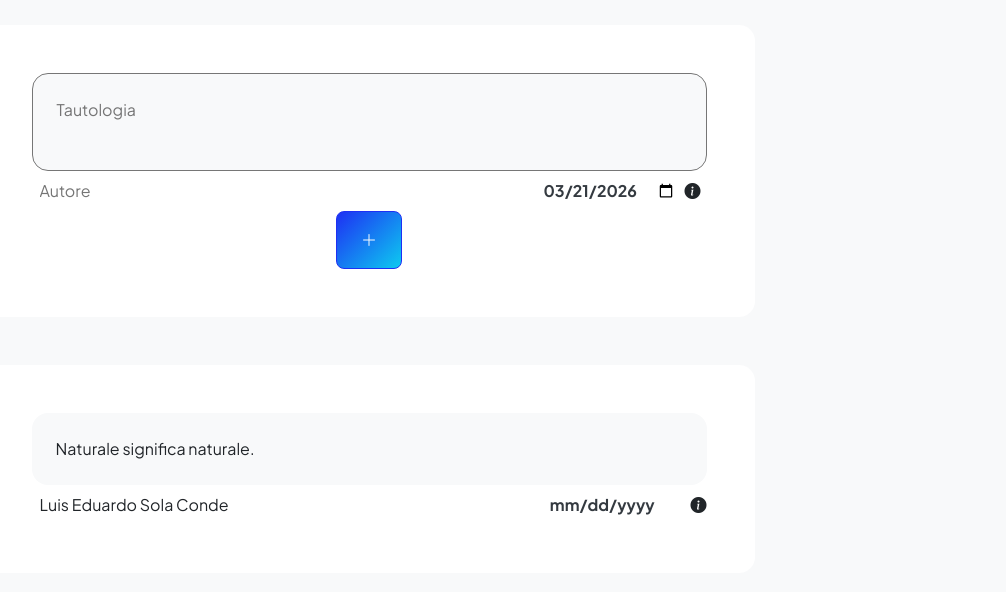
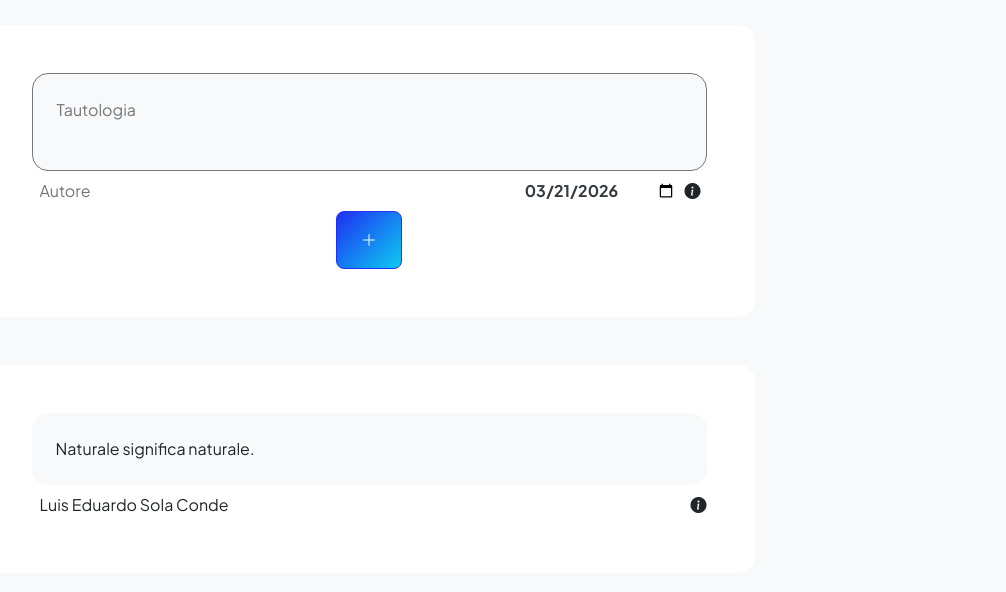
Before and after one commit to davideborra/davideborra.github.io, a website: page projects/tautologie/index.html in a window 1280 px wide. Shown: the part 129-721 px from the top of the page, without its empty margins (271-1277 px from the left). Drawn offline with nearby package versions, Linux system fonts and the light colour scheme.

Commit message:
date patch

```diff
--- a/projects/tautologie/script.js
+++ b/projects/tautologie/script.js
@@ -25,6 +25,12 @@ document.addEventListener("DOMContentLoaded", function() {
 function tauto_div(note){
     var div=document.createElement('div');
     div.setAttribute('class', "card overflow-hidden rounded-4 border-0 mb-5");
+    printDate = "";
+    if (note.date == ""){}
+    else{
+        date = note.date.split("-");
+        printDate = date[2]+"/"+date[1]+"/"+date[0];
+    }
     div.innerHTML = `<div class="card-body p-0">
             <div class="d-flex align-items-center">
                 <div class="p-5" style="width:100%;">
@@ -36,7 +42,7 @@ function tauto_div(note){
                         ${note.author}
                     </div>
                     <div>
-                    <input type = date class="text-secondary fw-bolder date" value = "${note.date}" readonly="true" disabled="true"></input>
+                    <i class="text-secondary fw-bolder date"> ${printDate} &emsp;</i>
                     <i class="bi ${logicSymb(note.type)}"></i>
                     </div>
                     </div>
--- a/projects/tautologie/styles.css
+++ b/projects/tautologie/styles.css
@@ -17,7 +17,7 @@ input{
     border: none;
 }
 
-input.date{
+date{
     text-align: center;
 }
 
--- a/projects/tautologie/tautologie.json
+++ b/projects/tautologie/tautologie.json
@@ -1614,7 +1614,7 @@
 {
     "text" : "Probabilmente quello è successivo perché questi sono precedenti",
     "author" : "Loredana Maifredi",
-    "date" : "",
+    "date" : "2026-03-21",
     "type" : "c"
 }
 ]
```
